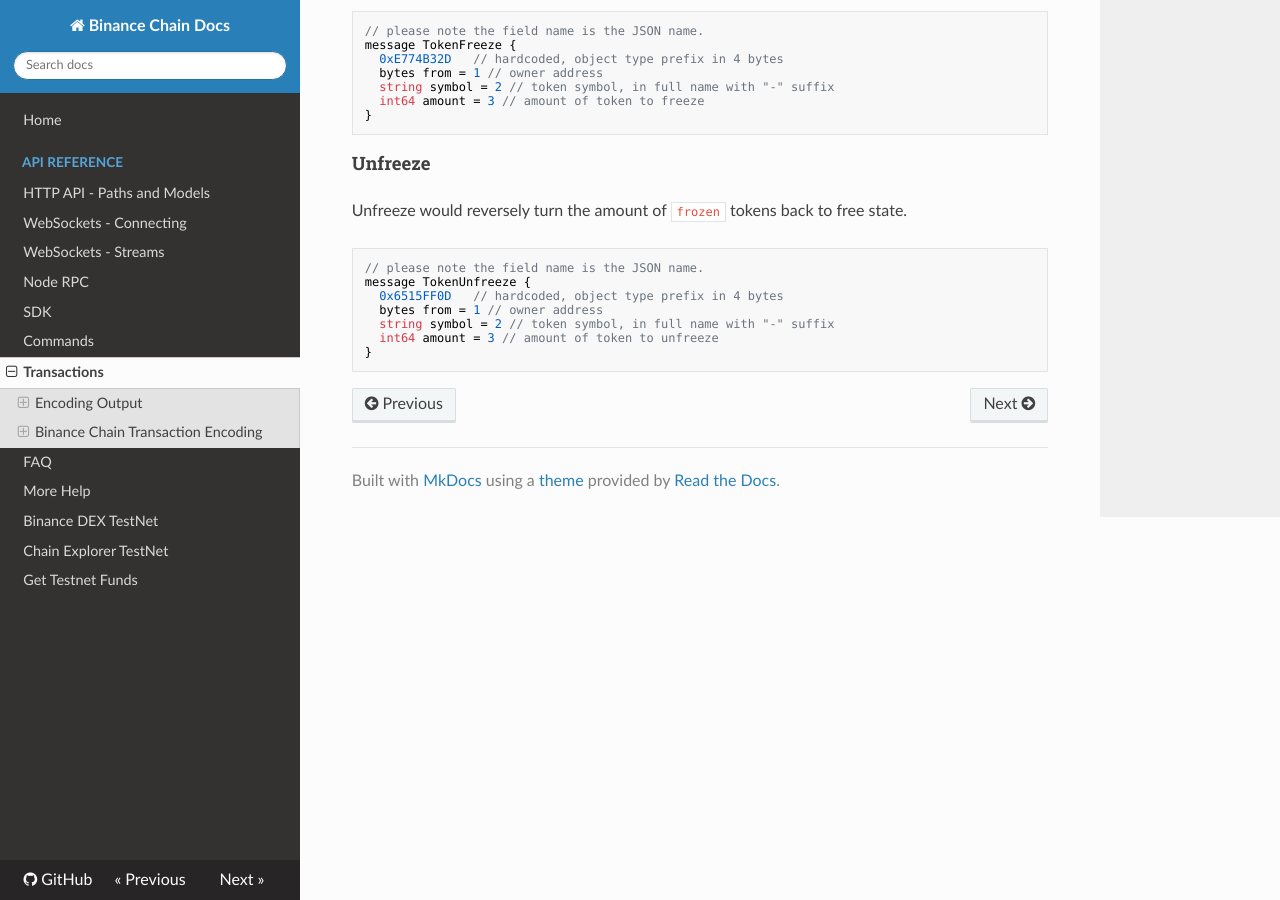
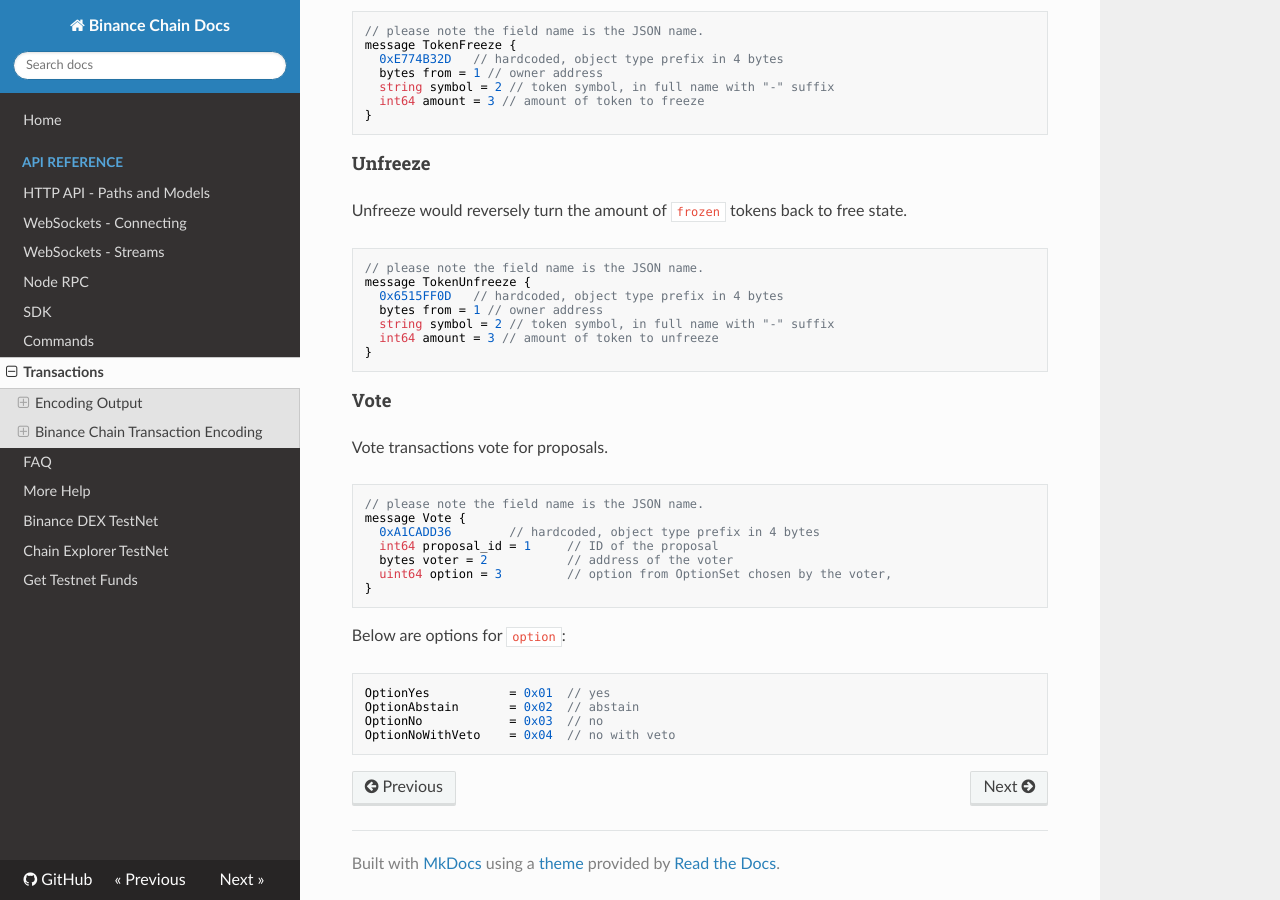
Before and after one commit to yash-sharma1/docs-site, an MkDocs documentation site: the page built from docs/encoding.md, in a window 1280 px wide and 900 px high, scrolled down 4654 px. Built offline with MkDocs 1.6.1, drawn with Linux system fonts in a browser that asks for light colours; nearby versions of some CDN libraries.

Commit message:
add vote msg type

````diff
--- a/docs/encoding.md
+++ b/docs/encoding.md
@@ -218,3 +218,25 @@
   int64 amount = 3 // amount of token to unfreeze
 }
 ```
+
+#### Vote
+
+Vote transactions vote for proposals.
+
+```go
+// please note the field name is the JSON name.
+message Vote {
+  0xA1CADD36	    // hardcoded, object type prefix in 4 bytes
+  int64 proposal_id = 1     // ID of the proposal
+  bytes voter = 2           // address of the voter
+  uint64 option = 3         // option from OptionSet chosen by the voter,
+}
+```
+
+Below are options for `option`:
+```go
+OptionYes           = 0x01  // yes
+OptionAbstain       = 0x02  // abstain
+OptionNo            = 0x03  // no
+OptionNoWithVeto    = 0x04  // no with veto
+```
````
